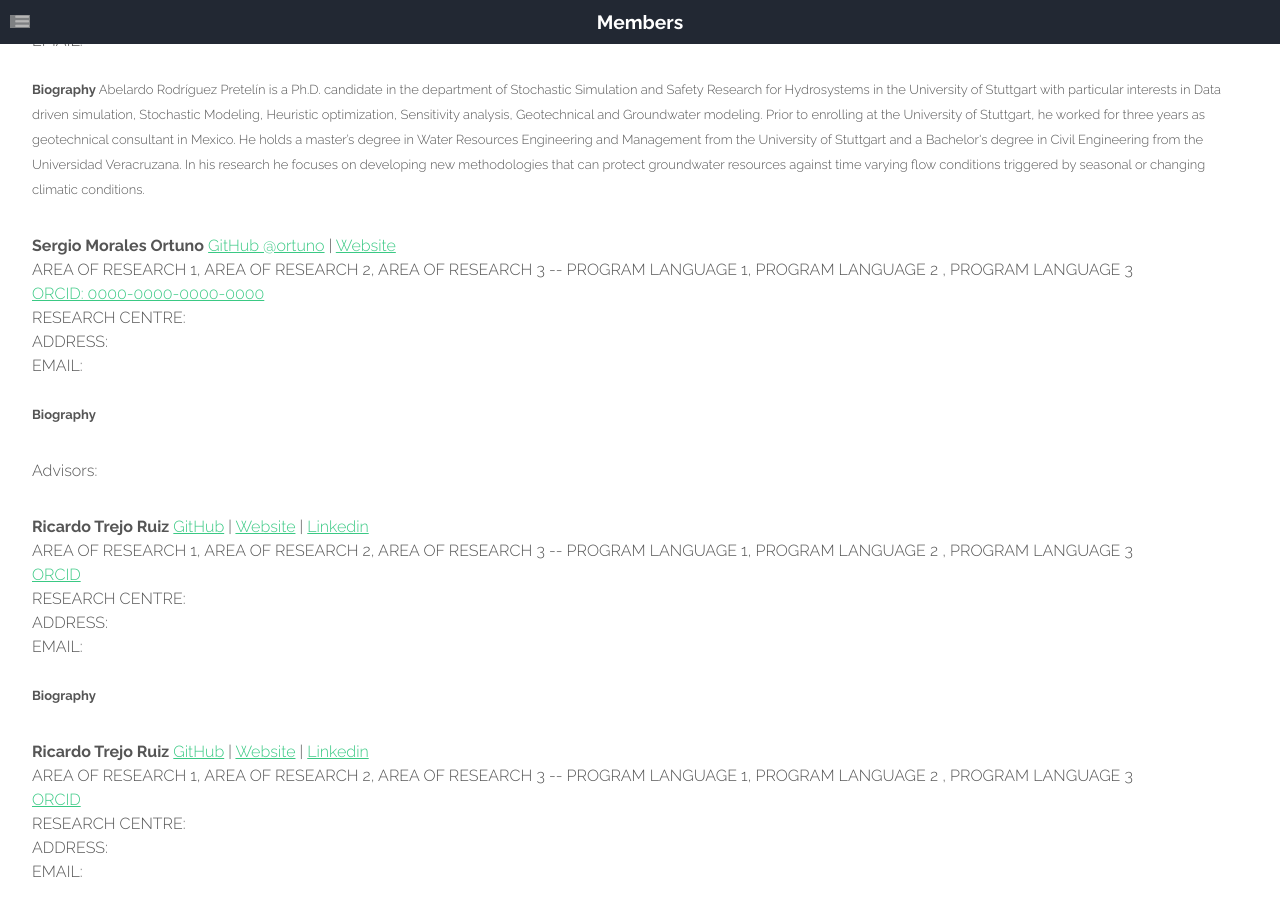
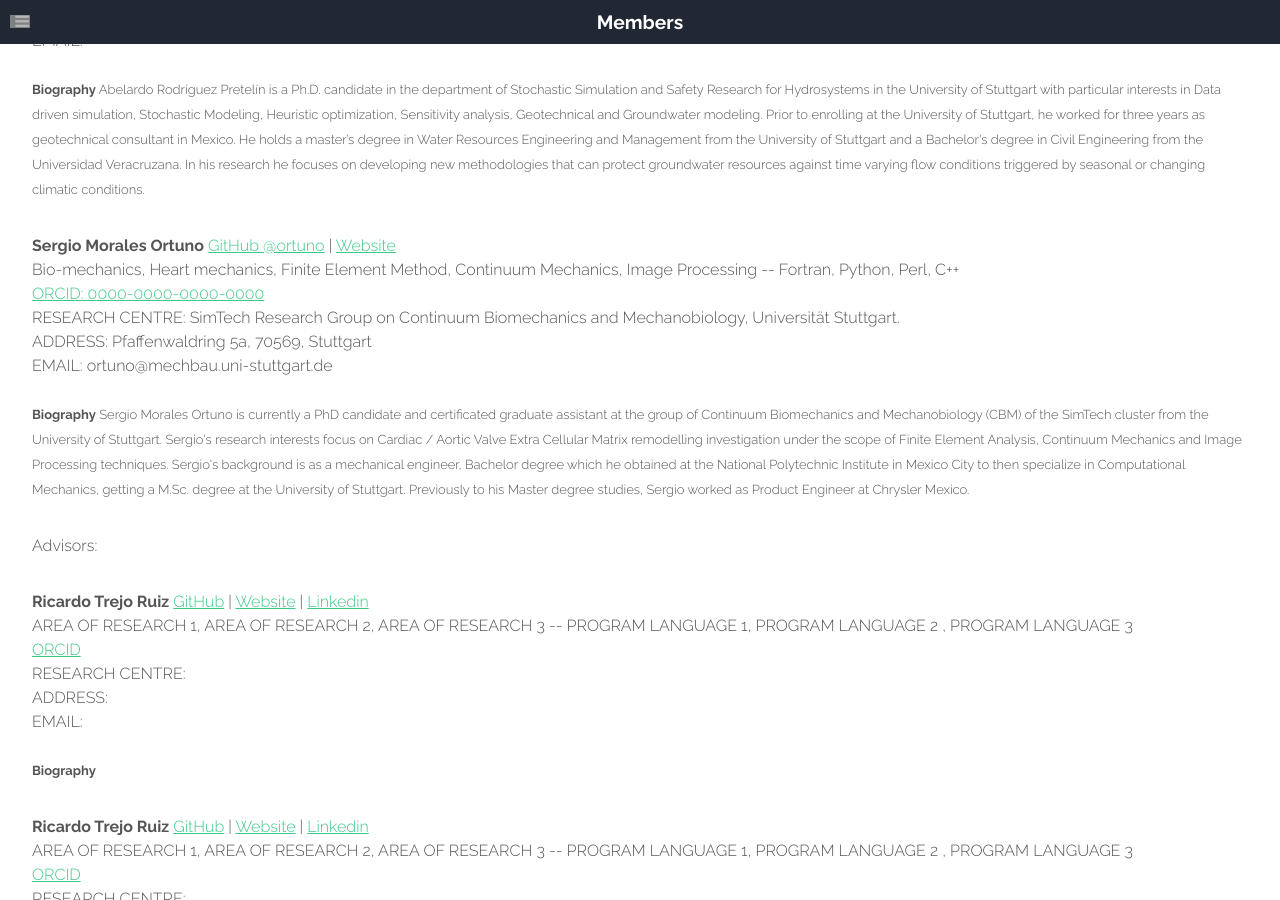
Before and after one commit to etanmn283/p11, a Jekyll site: the page built from members.html, in a window 1280 px wide and 900 px high, scrolled down 1785 px. Built offline with Jekyll 4.4.1, drawn with Linux system fonts in a browser that asks for light colours; grey boxes are pictures that could not be loaded.

Commit message:
Update members.html

```diff
--- a/members.html
+++ b/members.html
@@ -201,15 +201,28 @@ layout: main
 								<b>Sergio Morales Ortuno</b>
 								<a href="https://github.com/ortuno">GitHub @ortuno</a>  |
 								<a href="http://www.mechbau.uni-stuttgart.de/ls2/jrg/people/academic_staff/morales.html">Website</a>  <br>
-								AREA OF RESEARCH 1, AREA OF RESEARCH 2, AREA OF RESEARCH 3 -- PROGRAM LANGUAGE 1, PROGRAM LANGUAGE 2 , PROGRAM LANGUAGE 3 <br>
+								Bio-mechanics, Heart mechanics, Finite Element Method, Continuum Mechanics, Image Processing --
+								Fortran, Python, Perl, C++<br>
 								<a href="https://orcid.org/0000-0000-0000-0000">ORCID: 0000-0000-0000-0000</a>  <br>
-								RESEARCH CENTRE:  <br>
-								ADDRESS:  <br>
-								EMAIL:  <br>
+								RESEARCH CENTRE: SimTech Research Group on Continuum Biomechanics and Mechanobiology, Universität Stuttgart. <br>
+								ADDRESS: Pfaffenwaldring 5a, 70569, Stuttgart <br>
+								EMAIL:  ortuno@mechbau.uni-stuttgart.de<br>
 								</font>
 								<br>
 								<font size="2">
 								<b>Biography</b>
+								Sergio Morales Ortuno is currently a PhD candidate and certificated
+								graduate assistant at the group of Continuum Biomechanics and
+								Mechanobiology (CBM) of the SimTech cluster from the University of
+								Stuttgart. Sergio's research interests focus on Cardiac / Aortic Valve
+								Extra Cellular Matrix remodelling investigation under the scope of
+								Finite Element Analysis, Continuum Mechanics and Image Processing
+								techniques.
+								Sergio's background is as a mechanical engineer, Bachelor degree which
+								he obtained at the National Polytechnic Institute in Mexico City to then
+								specialize in Computational Mechanics, getting a M.Sc. degree at the
+								University of Stuttgart. Previously to his Master degree studies, Sergio
+								worked as Product Engineer at Chrysler Mexico.
 								</font>
 							</p>
 
```
